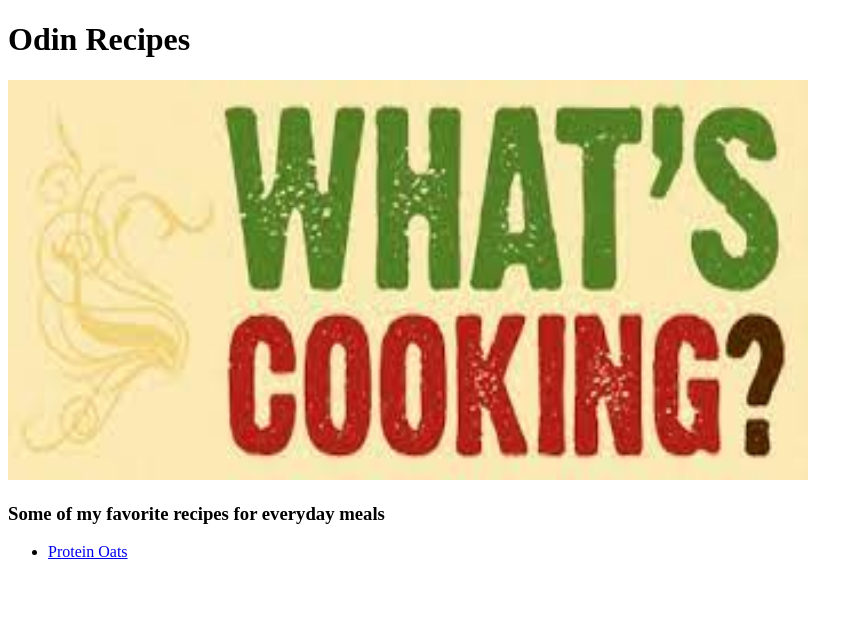
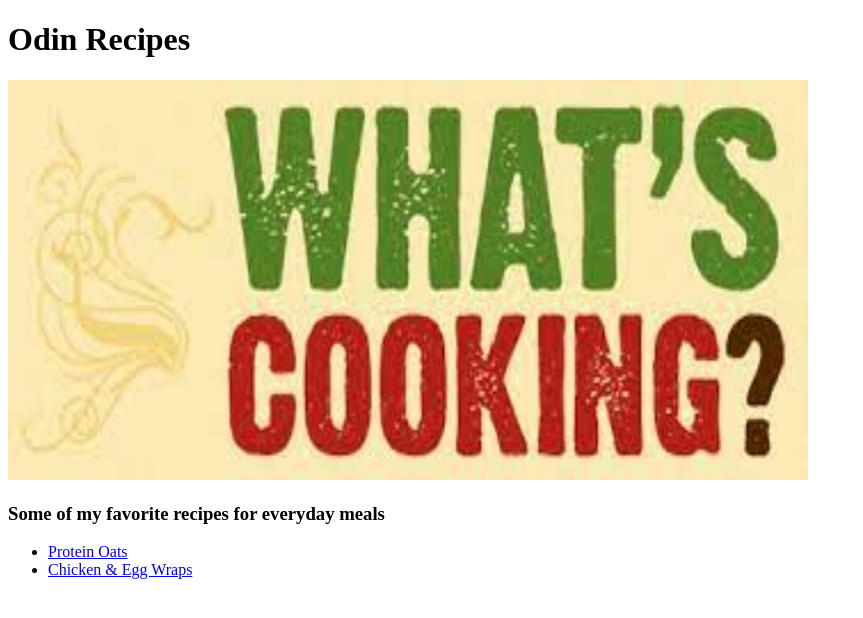
Before and after one commit to Agraw-Mindaye/odin-recipes, a plain HTML site: page index.html in a window 1280 px wide. Shown: the whole page, without its empty margins (0-863 px from the left). Drawn offline with Linux system fonts and the light colour scheme.

Commit message:
Add chicken and egg recipe

```diff
--- a/index.html
+++ b/index.html
@@ -13,6 +13,7 @@
     <div>
         <ul>
             <li><a href="../odin-recipes/recipes/Protein-Oats/proteinoats.html"> Protein Oats</a></li>
+            <li><a href="../odin-recipes/recipes/Chicken-Egg-Wraps/chicken-egg-wraps.html">Chicken & Egg Wraps</a></li>
         </ul>
     </div>
 </body>
```
